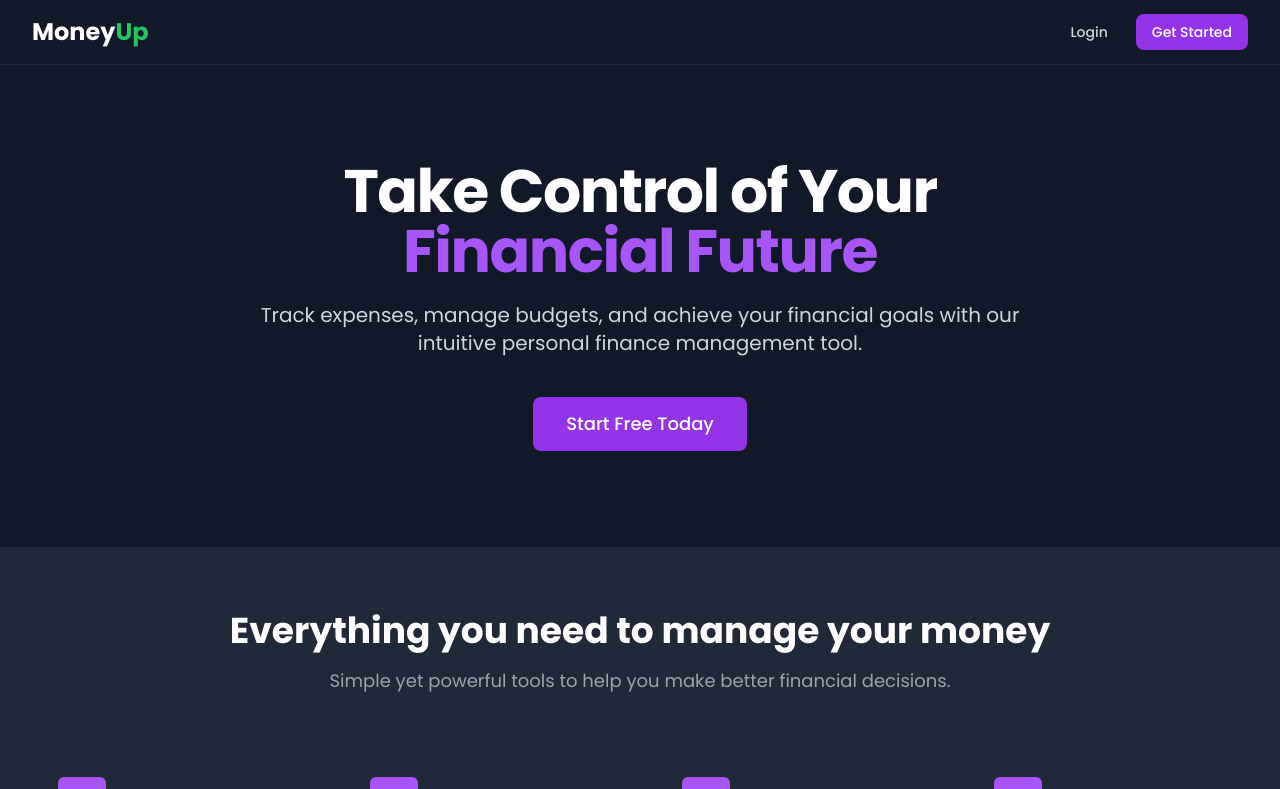
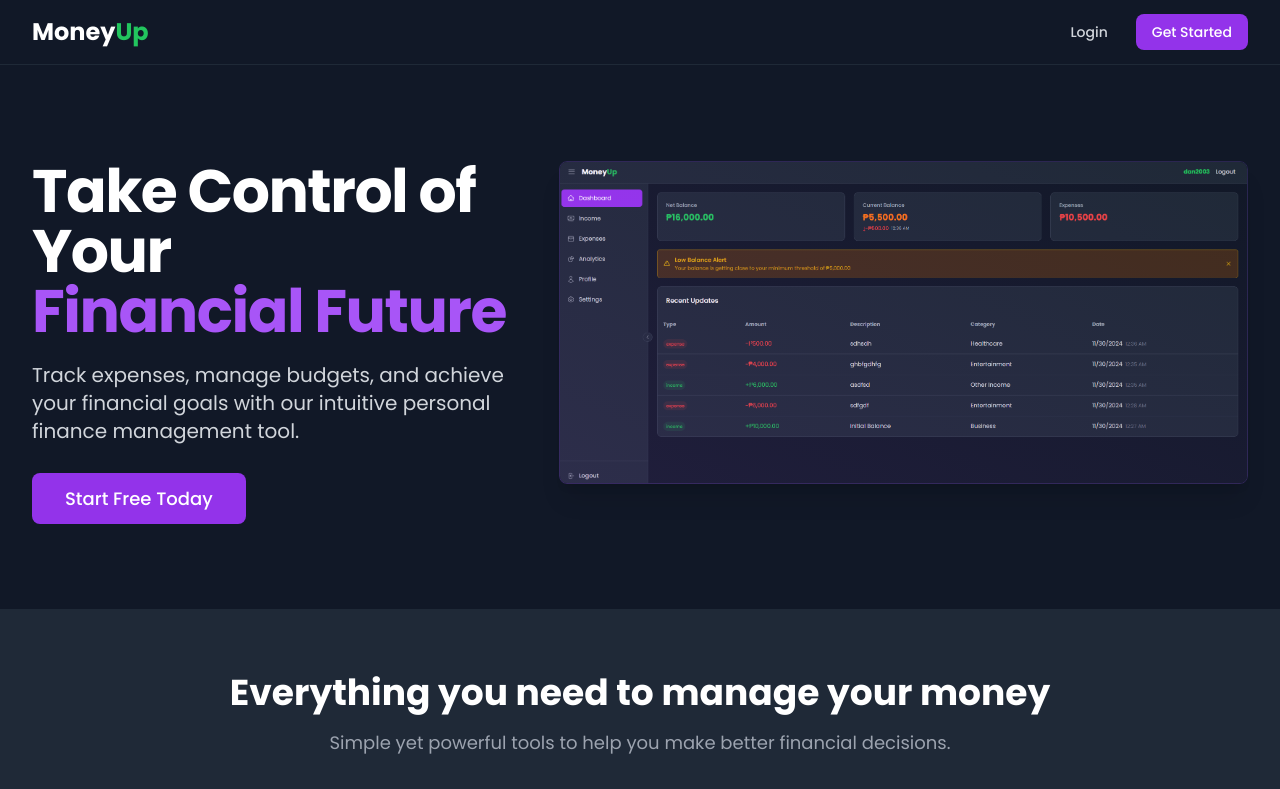
Before and after one commit to noturnachs/MoneyUP, a React (Create React App) app in the folder FRONT/: page / in a window 1280 px wide. Shown: the top 789 px of the page. Built offline with nearby package versions, Linux system fonts and the light colour scheme.

Commit message:
gsdfgsdf

```diff
--- a/FRONT/src/pages/Landing.jsx
+++ b/FRONT/src/pages/Landing.jsx
@@ -9,6 +9,7 @@ import {
 import { useState, useEffect, useRef } from "react";
 import { motion, useAnimation, useScroll, useInView } from "framer-motion";
 import Pricing from "./Pricing";
+import showcaseImage from "../components/images/showcase.png";
 
 const Landing = () => {
   const { user, logout } = useAuth();
@@ -192,13 +193,21 @@ const Landing = () => {
         initial="hidden"
         animate={heroControls}
         variants={containerVariants}
-        className="relative overflow-hidden"
+        className="relative overflow-hidden py-16 sm:py-24"
       >
-        <div className="max-w-7xl mx-auto px-4 sm:px-6 lg:px-8 py-24">
-          <motion.div variants={itemVariants} className="text-center">
+        <div className="max-w-7xl mx-auto px-4 sm:px-6 lg:px-8">
+          <div className="lg:grid lg:grid-cols-12 lg:gap-12">
+            {/* Text Content */}
+            <motion.div
+              variants={itemVariants}
+              className="sm:text-center md:max-w-2xl md:mx-auto lg:col-span-5 lg:text-left"
+            >
               <h1 className="text-4xl tracking-tight font-extrabold text-white sm:text-5xl md:text-6xl">
                 <motion.span variants={itemVariants} className="block">
-                Take Control of Your
+                  Take Control of
+                </motion.span>
+                <motion.span variants={itemVariants} className="block">
+                  Your
                 </motion.span>
                 <motion.span
                   variants={itemVariants}
@@ -209,15 +218,12 @@ const Landing = () => {
               </h1>
               <motion.p
                 variants={itemVariants}
-              className="mt-3 max-w-md mx-auto text-base text-gray-300 sm:text-lg md:mt-5 md:text-xl md:max-w-3xl"
+                className="mt-3 text-base text-gray-300 sm:text-lg md:mt-5 md:text-xl"
               >
                 Track expenses, manage budgets, and achieve your financial goals
                 with our intuitive personal finance management tool.
               </motion.p>
-            <motion.div
-              variants={itemVariants}
-              className="mt-10 flex justify-center"
-            >
+              <motion.div variants={itemVariants} className="mt-10">
                 <Link
                   to="/register"
                   className="px-8 py-3 border border-transparent text-base font-medium rounded-lg text-white bg-purple-600 hover:bg-purple-700 md:text-lg transition-colors"
@@ -226,6 +232,34 @@ const Landing = () => {
                 </Link>
               </motion.div>
             </motion.div>
+
+            {/* Image */}
+            <motion.div
+              variants={itemVariants}
+              className="mt-12 relative lg:mt-0 lg:col-span-7"
+            >
+              <div className="relative mx-auto rounded-lg shadow-xl lg:max-w-none">
+                <motion.div
+                  className="relative block w-full rounded-lg overflow-hidden"
+                  initial={{ opacity: 0, y: 20 }}
+                  animate={{ opacity: 1, y: 0 }}
+                  transition={{ delay: 0.3, duration: 0.5 }}
+                >
+                  <img
+                    className="w-full h-auto object-cover rounded-lg transform hover:scale-105 transition-transform duration-300"
+                    src={showcaseImage}
+                    alt="Dashboard Preview"
+                    style={{
+                      boxShadow: "0 0 40px rgba(139, 92, 246, 0.15)", // Purple glow
+                      border: "1px solid rgba(139, 92, 246, 0.2)", // Subtle purple border
+                    }}
+                  />
+                  {/* Optional Floating Elements */}
+                  <div className="absolute inset-0 bg-gradient-to-tr from-purple-500/10 to-transparent pointer-events-none"></div>
+                </motion.div>
+              </div>
+            </motion.div>
+          </div>
         </div>
       </motion.div>
 
```
Also changed, not shown: FRONT/src/components/images/showcase.png (added). Lines whose indentation alone changed are shown as unchanged.
